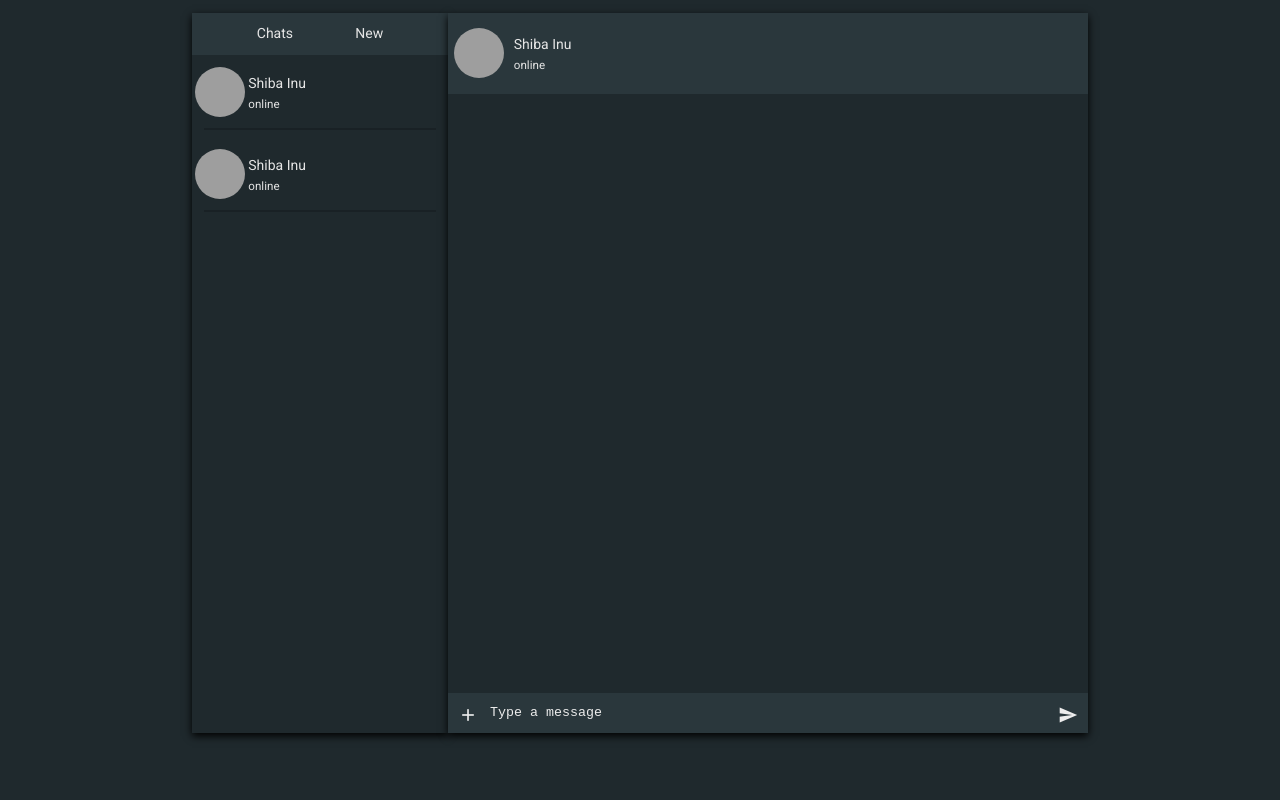
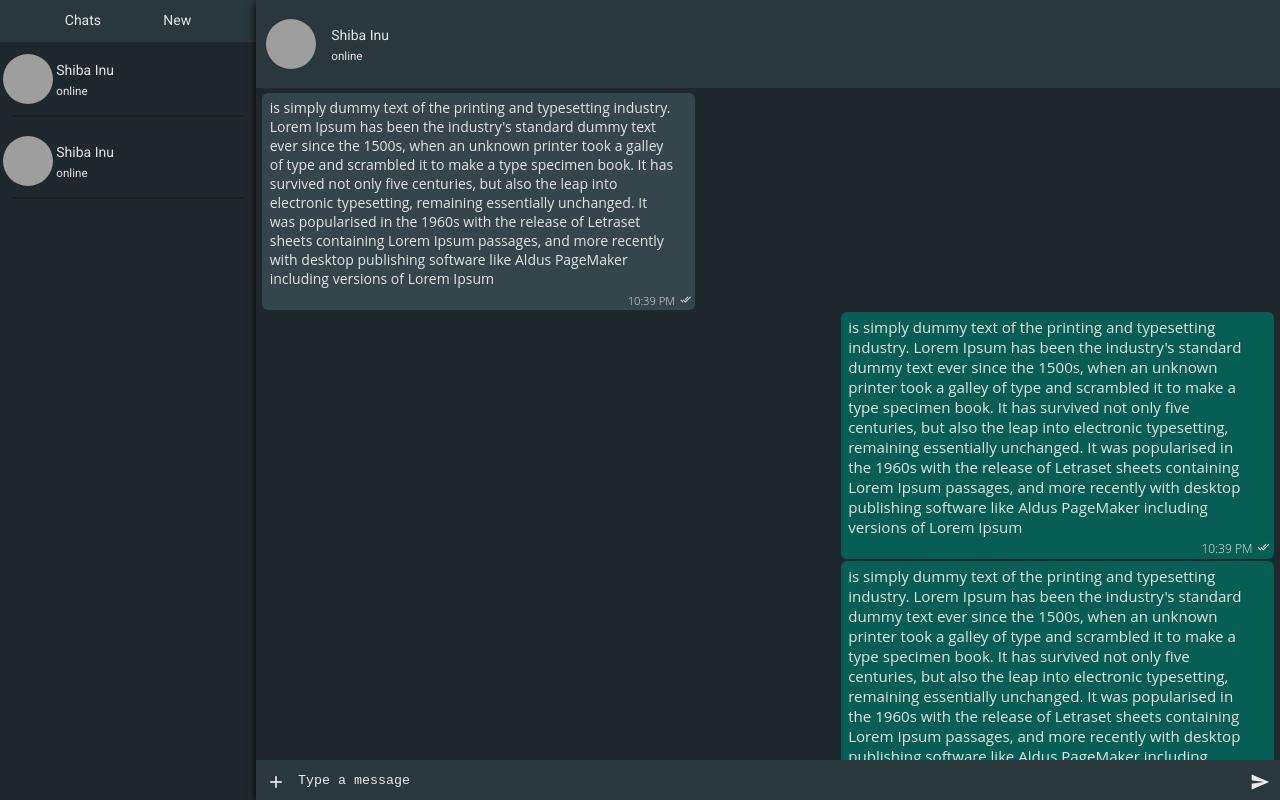
Before and after one commit to riyasaha-97/chatapp, an Angular app: page / in a window 1280 px wide. Built offline with nearby package versions, Linux system fonts and the light colour scheme; grey boxes are pictures that could not be loaded.

Commit message:
Theme styling fix

```diff
--- a/src/app/app.component.css
+++ b/src/app/app.component.css
@@ -1,8 +1,8 @@
 .container {
   flex: 1;
   display: flex;
-  min-height: 90vh;
-  justify-content: center;
+  min-height: 100%;
+  min-width: 100%;
 }
 .chat-list {
   max-width: 20%;
@@ -11,10 +11,13 @@
 }
 .chat-box {
   box-shadow: black 0px 3px 8px;
-  min-width: 50%;
+  flex: 1;
   display: flex;
   flex-direction: column;
 }
 message-container {
   flex: 1;
+  position: relative;
+  overflow-x: hidden;
+  overflow-y: scroll;
 }
--- a/src/app/app.component.ts
+++ b/src/app/app.component.ts
@@ -1,9 +1,12 @@
 import { Component } from '@angular/core';
 
+interface UserChat {
+  username: string;
+}
 @Component({
   selector: 'app-root',
   templateUrl: './app.component.html',
-  styleUrls: ['./app.component.css']
+  styleUrls: ['./app.component.css'],
 })
 export class AppComponent {
   title = 'ChatApplication';
--- a/src/app/helper-components/message/message.component.css
+++ b/src/app/helper-components/message/message.component.css
@@ -1,58 +1,46 @@
 .message-container {
+  position: absolute;
   background-color: #1f292d;
-  min-height: 100%;
   display: flex;
   flex-direction: column;
-  padding: 1%;
+  padding: 0.35% 0.5% 0.35% 0.5%;
+}
+.message-container > * {
+  margin: 0.1%;
 }
 .message-incoming {
   align-self: flex-start;
   position: relative;
   max-width: 40%;
   min-width: 5%;
-  padding: 1% 4% 2% 1.5%;
-  background-color: white;
+  padding: 0.5% 2% 1% 0.75%;
+  background-color: #34454b;
   text-align: left;
-  font: 400 0.9em "Open Sans", sans-serif;
-  border-radius: 10px;
+  font: 400 1em "Open Sans", sans-serif;
+  border-radius: 6px;
+  color: #e5e5e5;
 }
 .message-outgoing {
   align-self: flex-end;
   position: relative;
   max-width: 40%;
   min-width: 5%;
-  padding: 1% 4% 2% 1.5%;
-  background-color: #dcf8c6;
+  padding: 0.5% 2% 1% 0.75%;
+  background-color: #075e54;
   text-align: left;
-  font: 400 0.9em "Open Sans", sans-serif;
-  border-radius: 10px;
+  font: 400 1.08em "Open Sans", sans-serif;
+  border-radius: 6px;
+  color: #e5e5e5;
 }
-.message-incoming:before {
-  content: "";
+.message-info {
   position: absolute;
-  width: 0;
-  height: 0;
-  border-top: 15px solid white;
-  border-left: 15px solid transparent;
-  border-right: 15px solid transparent;
-  top: 0;
-  left: -5px;
-}
-.message-outgoing:before {
-  content: "";
-  position: absolute;
-  width: 0;
-  height: 0;
-  border-top: 15px solid #dcf8c6;
-  border-left: 15px solid transparent;
-  border-right: 15px solid transparent;
-  top: 0;
-  right: -5px;
+  display: flex;
+  justify-content: flex-end;
+  bottom: 1%;
+  right: 1%;
+  font-size: 0.8em;
+  font-weight: 300;
 }
 .message-timestamp {
-  position: absolute;
-  font-size: 0.85em;
-  font-weight: 300;
-  bottom: 5px;
-  right: 5px;
+  padding-right: 5px;
 }
--- a/src/app/helper-components/message/message.component.html
+++ b/src/app/helper-components/message/message.component.html
@@ -1 +1,92 @@
-<div class="message-container"></div>
+<div class="message-container">
+  <div class="message-incoming">
+    <p>
+      is simply dummy text of the printing and typesetting industry. Lorem Ipsum
+      has been the industry's standard dummy text ever since the 1500s, when an
+      unknown printer took a galley of type and scrambled it to make a type
+      specimen book. It has survived not only five centuries, but also the leap
+      into electronic typesetting, remaining essentially unchanged. It was
+      popularised in the 1960s with the release of Letraset sheets containing
+      Lorem Ipsum passages, and more recently with desktop publishing software
+      like Aldus PageMaker including versions of Lorem Ipsum
+    </p>
+    <div class="message-info">
+      <div class="message-timestamp">10:39 PM</div>
+      <div class="message-status">
+        <mat-icon [inline]="true">done_all</mat-icon>
+      </div>
+    </div>
+  </div>
+  <div class="message-outgoing">
+    <p>
+      is simply dummy text of the printing and typesetting industry. Lorem Ipsum
+      has been the industry's standard dummy text ever since the 1500s, when an
+      unknown printer took a galley of type and scrambled it to make a type
+      specimen book. It has survived not only five centuries, but also the leap
+      into electronic typesetting, remaining essentially unchanged. It was
+      popularised in the 1960s with the release of Letraset sheets containing
+      Lorem Ipsum passages, and more recently with desktop publishing software
+      like Aldus PageMaker including versions of Lorem Ipsum
+    </p>
+    <div class="message-info">
+      <div class="message-timestamp">10:39 PM</div>
+      <div class="message-status">
+        <mat-icon [inline]="true">done_all</mat-icon>
+      </div>
+    </div>
+  </div>
+  <div class="message-outgoing">
+    <p>
+      is simply dummy text of the printing and typesetting industry. Lorem Ipsum
+      has been the industry's standard dummy text ever since the 1500s, when an
+      unknown printer took a galley of type and scrambled it to make a type
+      specimen book. It has survived not only five centuries, but also the leap
+      into electronic typesetting, remaining essentially unchanged. It was
+      popularised in the 1960s with the release of Letraset sheets containing
+      Lorem Ipsum passages, and more recently with desktop publishing software
+      like Aldus PageMaker including versions of Lorem Ipsum
+    </p>
+    <div class="message-info">
+      <div class="message-timestamp">10:39 PM</div>
+      <div class="message-status">
+        <mat-icon [inline]="true">done_all</mat-icon>
+      </div>
+    </div>
+  </div>
+  <div class="message-outgoing">
+    <p>
+      is simply dummy text of the printing and typesetting industry. Lorem Ipsum
+      has been the industry's standard dummy text ever since the 1500s, when an
+      unknown printer took a galley of type and scrambled it to make a type
+      specimen book. It has survived not only five centuries, but also the leap
+      into electronic typesetting, remaining essentially unchanged. It was
+      popularised in the 1960s with the release of Letraset sheets containing
+      Lorem Ipsum passages, and more recently with desktop publishing software
+      like Aldus PageMaker including versions of Lorem Ipsum
+    </p>
+    <div class="message-info">
+      <div class="message-timestamp">10:39 PM</div>
+      <div class="message-status">
+        <mat-icon [inline]="true">done_all</mat-icon>
+      </div>
+    </div>
+  </div>
+  <div class="message-outgoing">
+    <p>
+      is simply dummy text of the printing and typesetting industry. Lorem Ipsum
+      has been the industry's standard dummy text ever since the 1500s, when an
+      unknown printer took a galley of type and scrambled it to make a type
+      specimen book. It has survived not only five centuries, but also the leap
+      into electronic typesetting, remaining essentially unchanged. It was
+      popularised in the 1960s with the release of Letraset sheets containing
+      Lorem Ipsum passages, and more recently with desktop publishing software
+      like Aldus PageMaker including versions of Lorem Ipsum
+    </p>
+    <div class="message-info">
+      <div class="message-timestamp">10:39 PM</div>
+      <div class="message-status">
+        <mat-icon [inline]="true">done_all</mat-icon>
+      </div>
+    </div>
+  </div>
+</div>
--- a/src/styles.css
+++ b/src/styles.css
@@ -5,25 +5,11 @@ body {
   height: 100%;
   background-color: #1f292d;
 }
-app-root {
-  padding-top: 1%;
-  display: flex;
-  justify-content: center;
-  min-width: 90%;
-}
 body {
   margin: 0;
   font-family: Roboto, "Helvetica Neue", sans-serif;
 }
 ::-webkit-scrollbar {
-  width: 5px;
+  width: 0;
+  background: transparent;
 }
-::-webkit-scrollbar-track {
-  background: #87a1ab;
-}
-::-webkit-scrollbar-thumb {
-  background: #2a373c;
-}
-::-webkit-scrollbar-thumb:hover {
-  background: #1f292d;
-}
```
